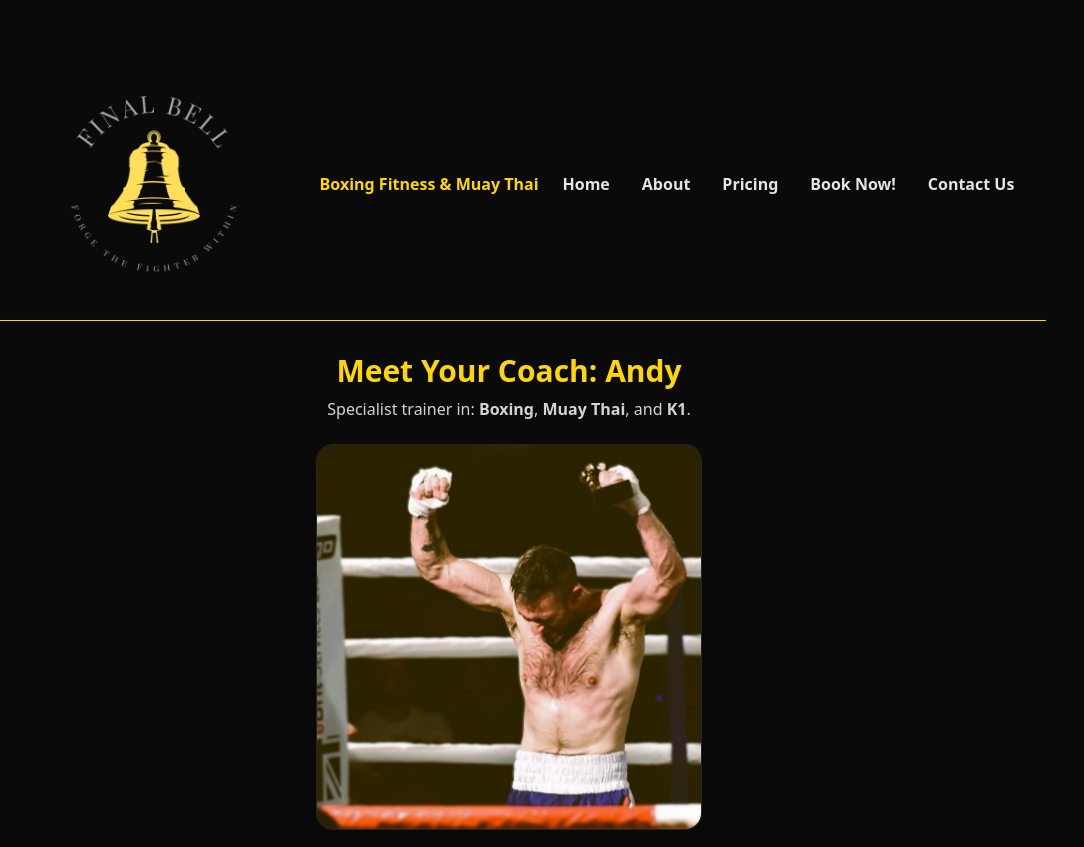
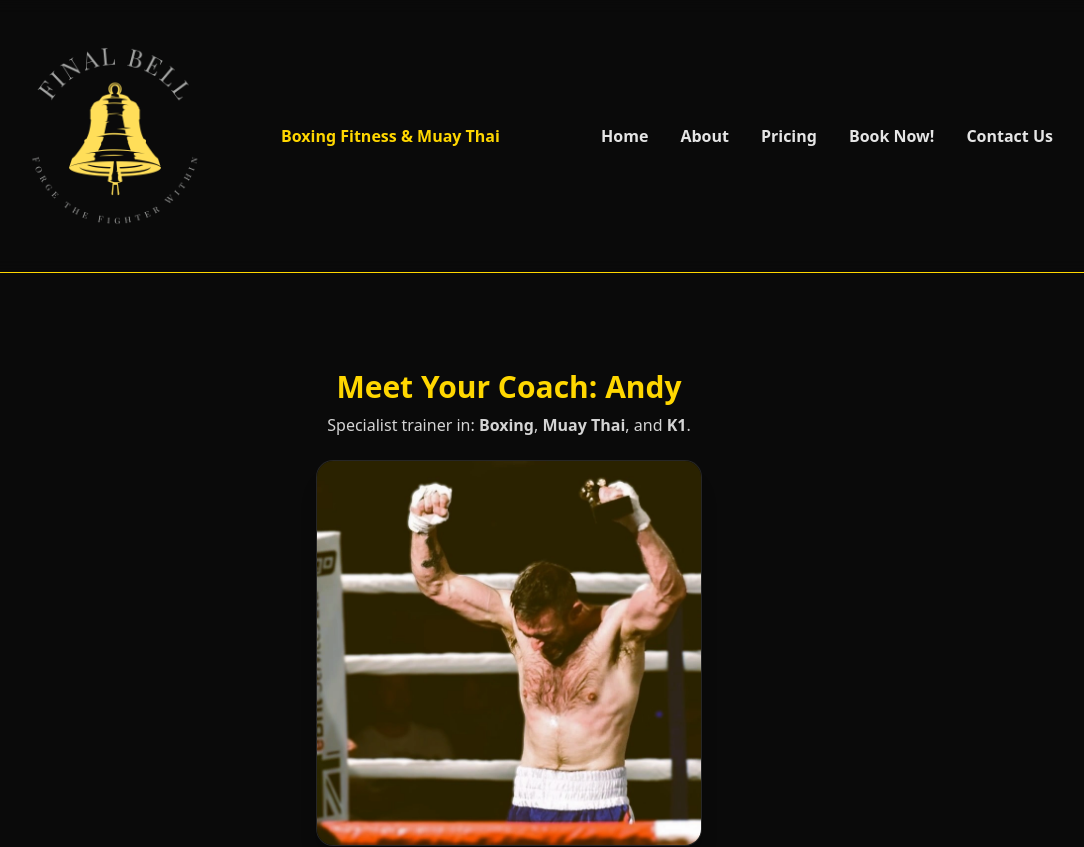
Before and after one commit to apstevens/the-final-bell, a React (Vite) app: page /about in a window 1280 px wide. Shown: the top 847 px of the page, without its empty margins (131-1215 px from the left). Built offline with nearby package versions, Linux system fonts and the light colour scheme.

Commit message:
Refined header styles keeping it consistent across all pages

```diff
--- a/src/pages/About.tsx
+++ b/src/pages/About.tsx
@@ -6,9 +6,10 @@ import NavBar from "./NavBar";
 
 export default function About() {
   return (
-    <main className="min-h-screen bg-neutral-950 text-neutral-100 px-6 py-12 flex flex-col items-center text-center">
+    <div className="min-h-screen w-full bg-neutral-950 text-neutral-100">
       <NavBar logoSrc={imgUrl1} />
-      <div className="w-full max-w-3xl flex flex-col items-center">
+      <section className="mx-auto max-w-6xl px-6 py-16 md:px-8">
+        <div className="w-full flex flex-col items-center">
           <h1 className="mt-8 text-3xl font-bold text-secondary">
             Meet Your Coach: Andy
           </h1>
@@ -140,8 +141,8 @@ export default function About() {
               </table>
 
               <p className="mt-2 text-neutral-400 italic">
-              Every bout, win or lose, has been a lesson — shaping the fighter,
-              coach, and mindset behind The Final Bell.
+                Every bout, win or lose, has been a lesson — shaping the
+                fighter, coach, and mindset behind The Final Bell.
               </p>
             </div>
           </section>
@@ -160,6 +161,7 @@ export default function About() {
             .
           </div>
         </footer>
-    </main>
+      </section>
+    </div>
   );
 }
--- a/src/pages/MembersBook.tsx
+++ b/src/pages/MembersBook.tsx
@@ -6,7 +6,7 @@ import NavBar from "./NavBar";
 
 export default function MembersBook() {
   return (
-    <main className="flex flex-col min-h-screen bg-neutral-950 text-neutral-100 px-6 py-12 md:px-8">
+    <div className="min-h-screen w-full bg-neutral-950 text-neutral-100">
       <div className="mb-8 flex flex-col items-center">
         <NavBar logoSrc={imgurl2} />
         <h1 className="mt-8 text-3xl font-bold text-secondary">
@@ -72,6 +72,6 @@ export default function MembersBook() {
           .
         </div>
       </footer>
-    </main>
+    </div>
   );
 }
```
Lines whose indentation alone changed are shown as unchanged.
